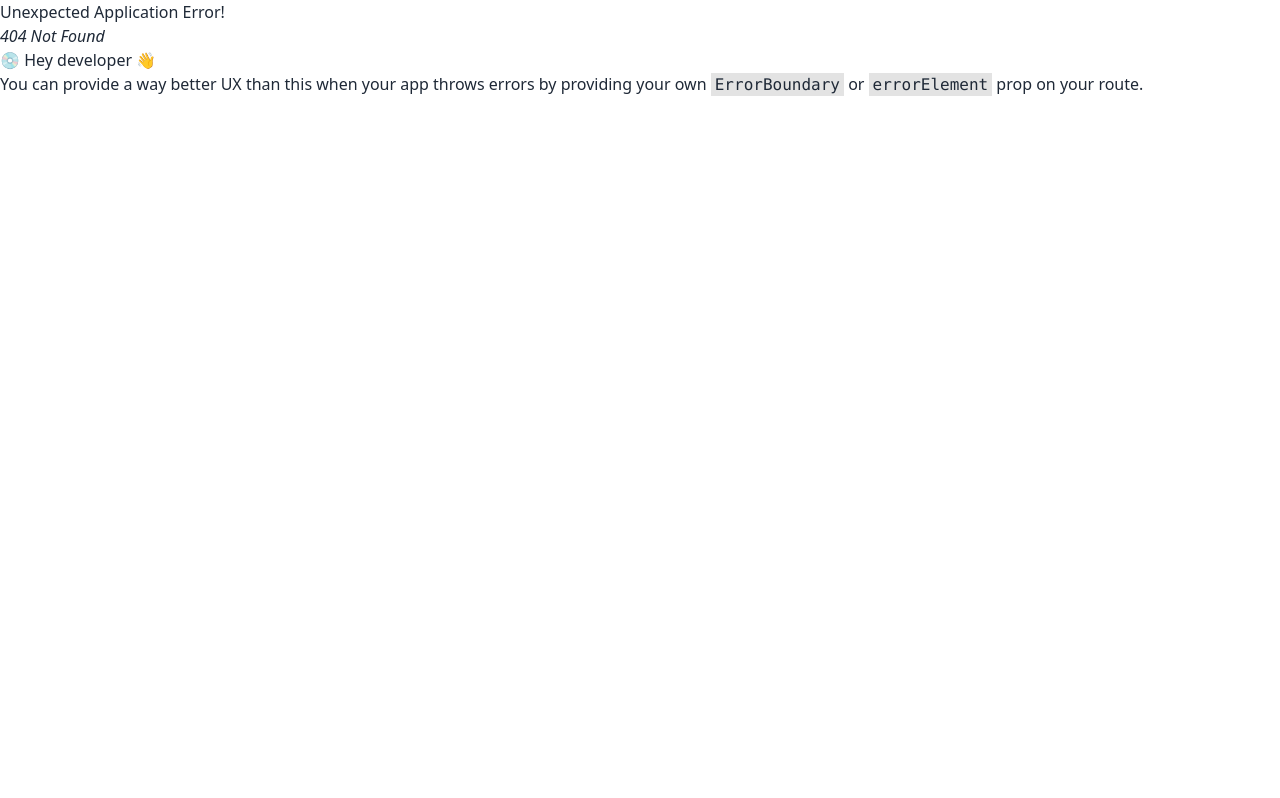
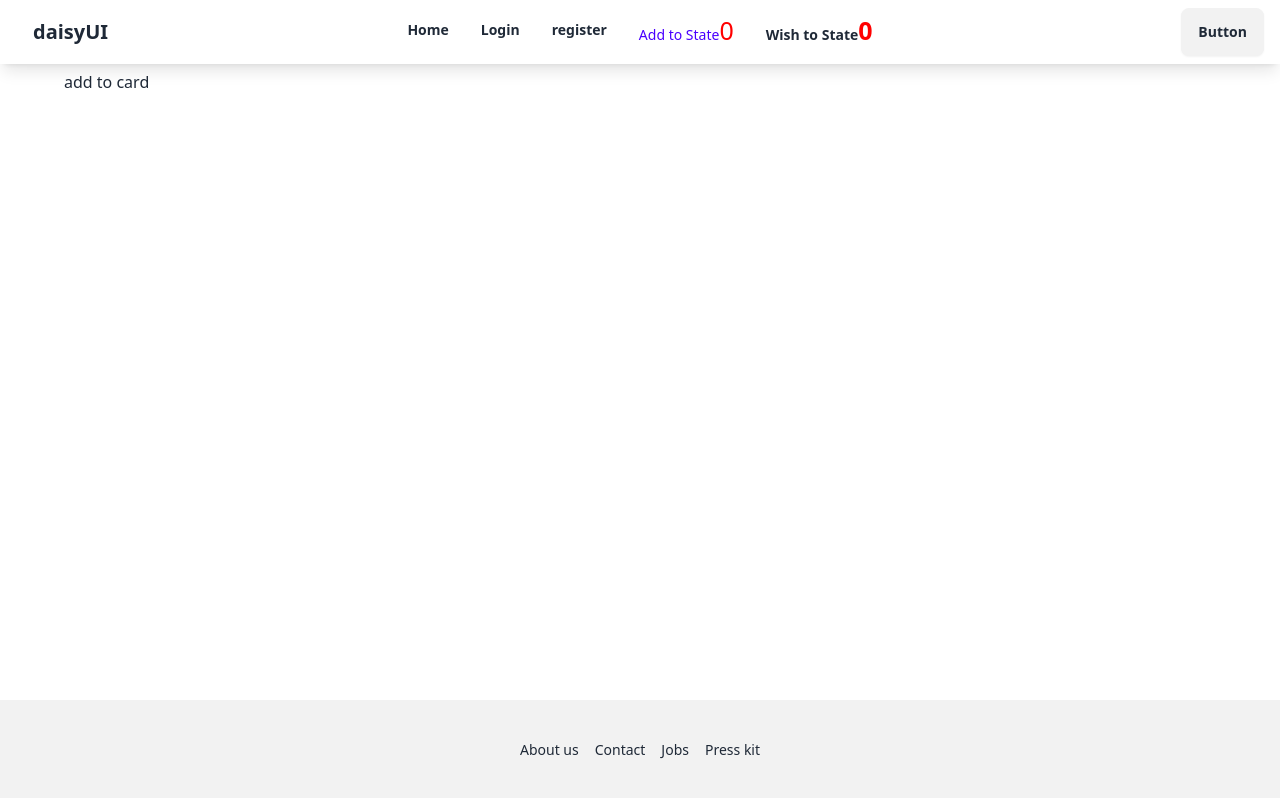
Before and after one commit to didarulZend1981/dream-house, a React (Vite) app: page /addToState in a window 1280 px wide. Before the commit this address had no page. Built offline with nearby package versions, Linux system fonts and the light colour scheme.

Commit message:
add state & wish state

```diff
--- a/src/components/Card/Card.jsx
+++ b/src/components/Card/Card.jsx
@@ -1,9 +1,14 @@
+import { useContext } from "react";
 import { NavLink } from "react-router-dom";
+import { MContext } from "../../context/ContextComponent";
 
 
 const Card = ({ realState }) => {
+  const { addToCart,addToWishlist} = useContext(MContext);
+
+
   const { id,relevantImage,estateTitle,price } = realState;
-  console.log(id);
+
   return (
     <div className="card w-90 bg-base-100 shadow-xl">
           <figure><img src={relevantImage} alt="Shoes" className="h-[200px] min-w-full" /></figure>
@@ -15,9 +20,11 @@ const Card = ({ realState }) => {
               <p>If a dog chews shoes whose shoes does he choose?</p>
               <div className="card-actions justify-end border-t-2 py-5 mt-5">
                   <div className="badge badge-outline">Price:{price}</div>
-                  <div className="badge badge-outline"><NavLink to="/single">Details</NavLink></div>
-                  <div className="badge badge-outline">Add to</div>
-                  <div className="badge badge-outline">Wishlist</div>
+
+                  <div className="badge badge-outline"><NavLink to={`/single/${id}`}>Details</NavLink></div>
+                  <div className="badge badge-outline"><button onClick={() => addToCart({ id })}>Add to Cart</button></div>
+
+                  <div className="badge badge-outline"><button onClick={() => addToWishlist({ id })}>Wishlist</button></div>
 
 
               </div>
--- a/src/context/ContextComponent.jsx
+++ b/src/context/ContextComponent.jsx
@@ -4,6 +4,31 @@ export const MContext = createContext();
 function ContextComponent({children}){
   const [realState, setRealState] = useState([]);
   const [topPrice, setTopPrice] = useState([]);
+
+  const [cartItems, setCartItems] = useState([]);
+  const [wishlistItems, setWishlistItems] = useState([]);
+
+
+  const addToCart = (item) => {
+    const isExit = cartItems.find(b=>b.id===item.id);
+    if(!isExit){
+          setCartItems([...cartItems, realState.find(b=>b.id===item.id)]);
+        }else{
+
+    }
+
+
+  };
+
+  const addToWishlist = (item) => {
+    // setWishlistItems([...wishlistItems, item]);
+    const isExit = wishlistItems.find(b=>b.id===item.id);
+    if(!isExit){
+      setWishlistItems([...wishlistItems, realState.find(b=>b.id===item.id)]);
+        }else{
+
+    }
+  };
 
     useEffect(() =>{
         fetch("./residential.json")
@@ -16,7 +41,17 @@ function ContextComponent({children}){
         })
     },[])
 
-  return <MContext.Provider value={{realState,topPrice}}>
+    const value = {
+      realState,
+      topPrice,
+      cartItems,
+      wishlistItems,
+      addToCart,
+      addToWishlist,
+
+    };
+    // console.log(cartItems);
+  return <MContext.Provider value={value}>
    {children}
   </MContext.Provider>
 }
--- /dev/null
+++ b/src/pages/AddToState/AddToState.jsx
@@ -0,0 +1,20 @@
+import { useContext } from "react";
+import { MContext } from "../../context/ContextComponent";
+
+const AddToState = () => {
+  const {cartItems} = useContext(MContext);
+  // console.log(cartItems);
+  return (
+    <div>
+      <div className="h-[70px]"></div>
+      <h2>add to card</h2>
+      <ul>
+        {cartItems.map((item, index) => (
+          <li key={index}>{item.estateTitle} - ${item.price}</li>
+        ))}
+      </ul>
+    </div>
+  );
+};
+
+export default AddToState;
--- a/src/pages/Shared/Navbar.jsx
+++ b/src/pages/Shared/Navbar.jsx
@@ -4,9 +4,19 @@ import { MContext } from "../../context/ContextComponent";
 
 
 const Navbar = () => {
-  const x =useContext(MContext);
-  console.log("jssdhnjndsjgn");
+  const {cartItems,wishlistItems} =useContext(MContext);
+  const cartItemsCount =cartItems.length;
+  const wishlistItemsCount =wishlistItems.length;
+  if(cartItemsCount>0){
+    const bage='<span className="text-[red] text-[25px]">{cartItemsCount}</span>';
+  }else{
 
+  }
+  if(wishlistItemsCount>0){
+    const bage='<span className="text-[red] text-[25px]">{wishlistItemsCount}</span>';
+  }else{
+
+  }
   const navLinks = <>
       <li><a><NavLink to="/" className={({isActive})=>
       isActive? 'text-primary font-blod':'font-bold'
@@ -17,6 +27,14 @@ const Navbar = () => {
     <li><a><NavLink to="/register" className={({isActive})=>
       isActive? 'text-primary font-blod':'font-bold'
       }>register</NavLink></a></li>
+    <li><a><NavLink to="/addToState" className={({isActive})=>
+      isActive? 'text-primary font-blod':'font-bold'
+      }>Add to State<span className="text-[red] text-[25px]">{cartItemsCount}</span></NavLink></a></li>
+
+     <li><a><NavLink to="/wishToState" className={({isActive})=>
+      isActive? 'text-primary font-blod':'font-bold'
+      }>Wish to State<span className="text-[red] text-[25px]">{wishlistItemsCount}</span></NavLink></a></li>
+
 
     </>
   return (
--- a/src/pages/Single/Single.jsx
+++ b/src/pages/Single/Single.jsx
@@ -1,13 +1,31 @@
+import { useContext } from "react";
+import { useParams } from "react-router-dom";
+import { MContext } from "../../context/ContextComponent";
+
 
 
 const Single = () => {
+  const {id} = useParams();
+  const { realState, addToCart,addToWishlist} = useContext(MContext);
+  const state = realState.find((p) => p.id === parseInt(id));
   return (
     <>
          <div className="h-[70px]"></div>
          <div class="grid grid-cols-1 lg:grid-cols-2 gap-4">
-            <div>img</div>
+            <div><img src={state.relevantImage}/></div>
 
-            <div>discription</div>
+
+            <div>{state.description}
+
+              <br></br>
+            <div className="badge badge-outline">Price:{state.price}</div>
+
+            <div className="badge badge-outline"><button onClick={() => addToCart({ id })}>Add to Cart</button></div>
+
+            <div className="badge badge-outline"><button onClick={() => addToWishlist({ id })}>Wishlist</button></div>
+
+
+            </div>
           </div>
     </>
 
--- /dev/null
+++ b/src/pages/WishToState/WishToState.jsx
@@ -0,0 +1,19 @@
+import { useContext } from "react";
+import { MContext } from "../../context/ContextComponent";
+
+const WishToState = () => {
+  const {wishlistItems} = useContext(MContext);
+  return (
+    <div>
+      <div className="h-[70px]"></div>
+      <h2>add to wish list</h2>
+      <ul>
+        {wishlistItems.map((item, index) => (
+          <li key={index}>{item.estateTitle} - ${item.price}</li>
+        ))}
+      </ul>
+    </div>
+  );
+};
+
+export default WishToState;
```
Also changed, not shown: src/components/Banner/Banner.jsx (+6 -2 lines), src/routes/Routes.jsx (+13 -1 lines).
